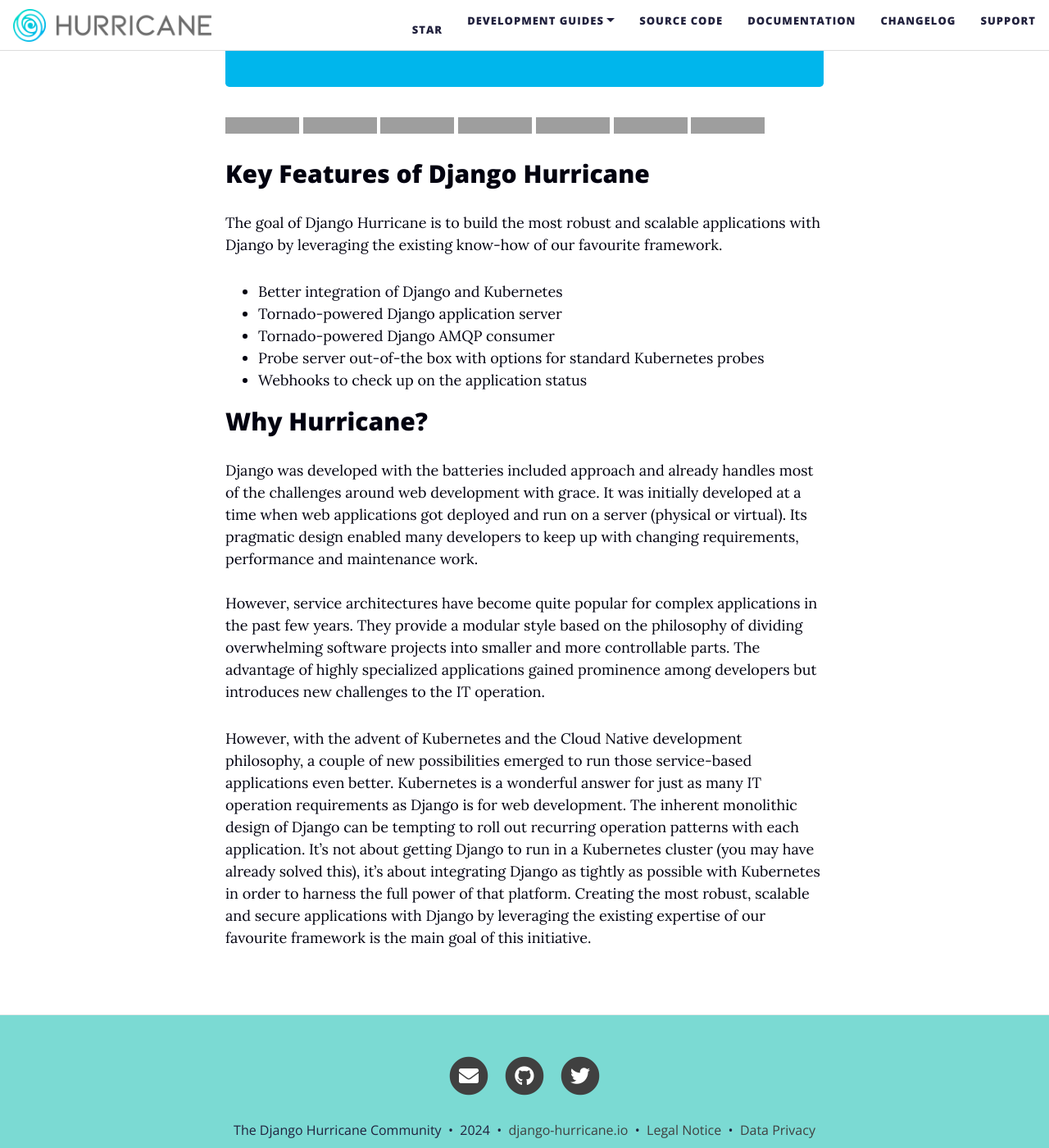
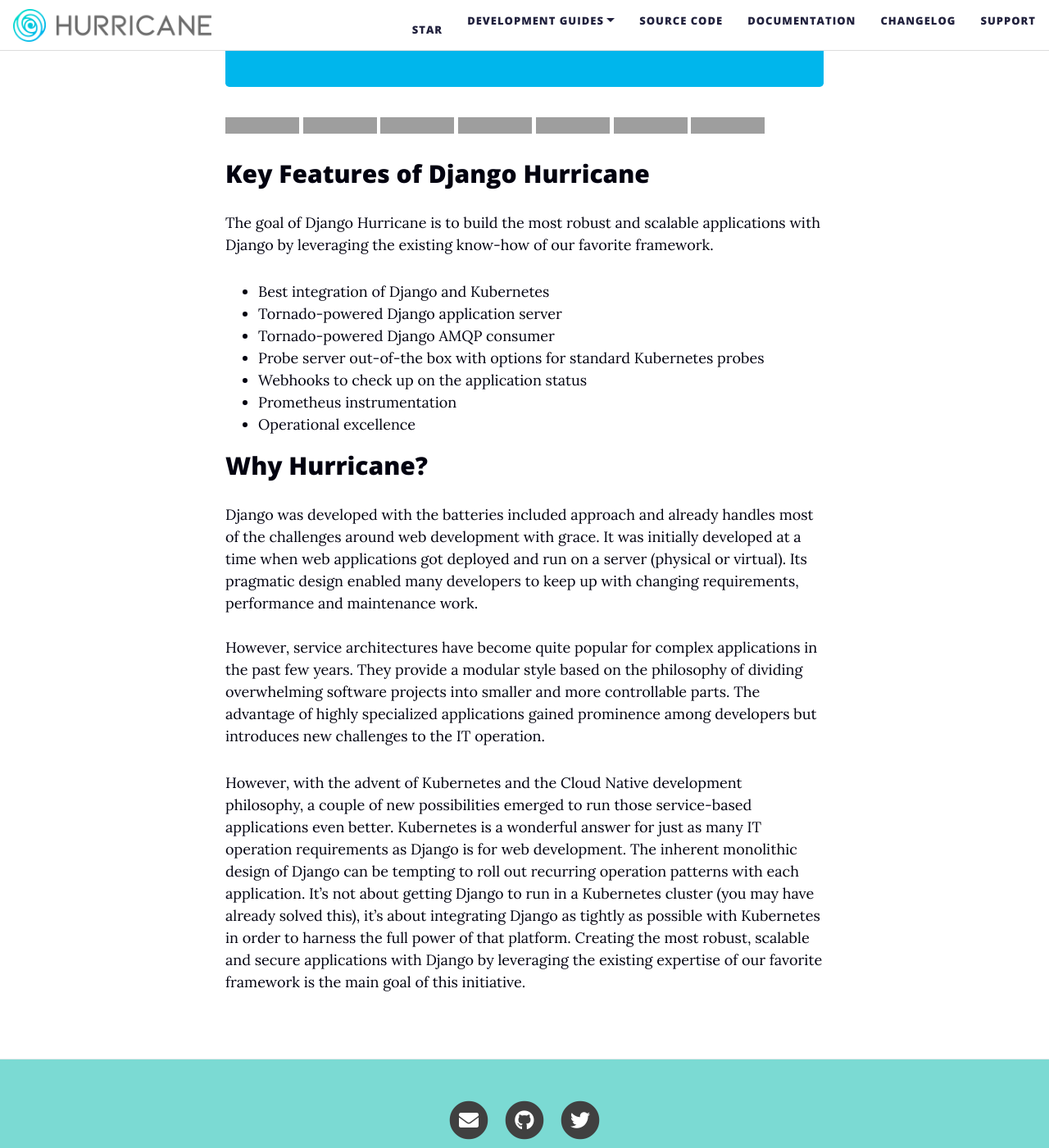
Before and after one commit to django-hurricane/django-hurricane.github.io, a Jekyll site: the page built from index.md, in a window 1280 px wide and 1400 px high, scrolled down 1146 px, cut to the strip 0-1400 px from the top of the window. Shown: the whole strip at 82% size. Built offline with Jekyll 4.4.1, drawn with Linux system fonts in a browser that asks for light colours; nearby versions of some CDN libraries; some of the changed text lies outside the part shown; grey boxes are pictures that could not be loaded.

Commit message:
docs: Update Hurricane version to 1.5.0 and add new features
Signed-off-by: Michael Schilonka <michael@blueshoe.io>

```diff
--- a/index.md
+++ b/index.md
@@ -26,13 +26,15 @@ cover-img: assets/img/bg_clouds1.png
 
 ## Key Features of Django Hurricane
 
-The goal of Django Hurricane is to build the most robust and scalable applications with Django by leveraging the existing know-how of our favourite framework.
+The goal of Django Hurricane is to build the most robust and scalable applications with Django by leveraging the existing know-how of our favorite framework.
 
--   Better integration of Django and Kubernetes
+-   Best integration of Django and Kubernetes
 -   Tornado-powered Django application server
 -   Tornado-powered Django AMQP consumer
 -   Probe server out-of-the box with options for standard Kubernetes probes
 -   Webhooks to check up on the application status
+-   Prometheus instrumentation
+-   Operational excellence
 
 ## Why Hurricane?
 Django was developed with the batteries included approach and already handles most of the challenges around web
@@ -52,4 +54,4 @@ IT operation requirements as Django is for web development. The inherent monolit
 to roll out recurring operation patterns with each application. It's not about getting Django to run in a
 Kubernetes cluster (you may have already solved this), it's about integrating Django as tightly as possible with Kubernetes
 in order to harness the full power of that platform. Creating the most robust, scalable and secure applications with
-Django by leveraging the existing expertise of our favourite framework is the main goal of this initiative.
+Django by leveraging the existing expertise of our favorite framework is the main goal of this initiative.
```
Also changed, not shown: other parts of index.md (+1 -1 lines).
